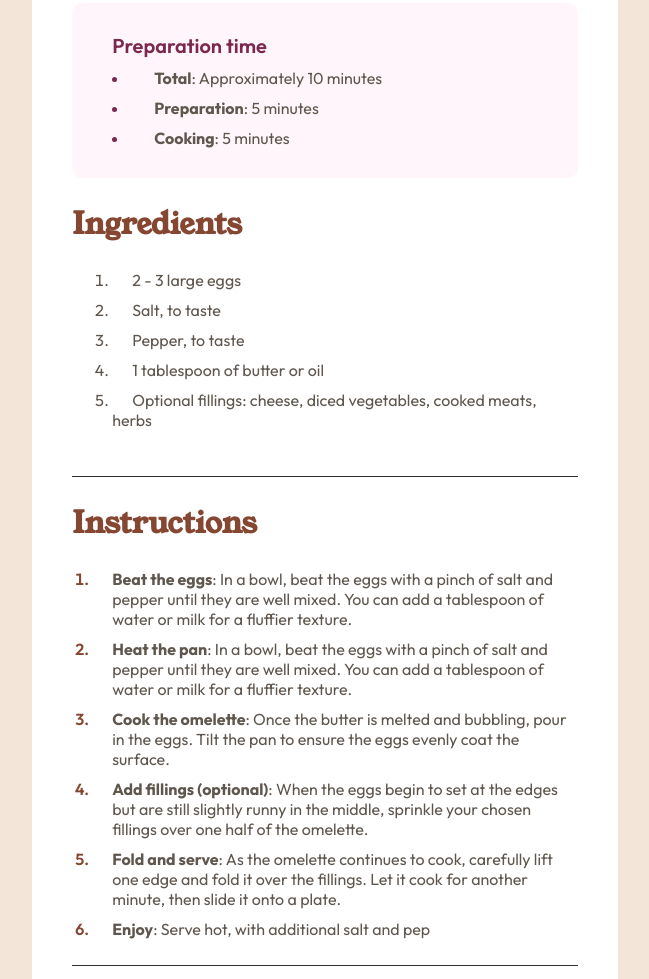
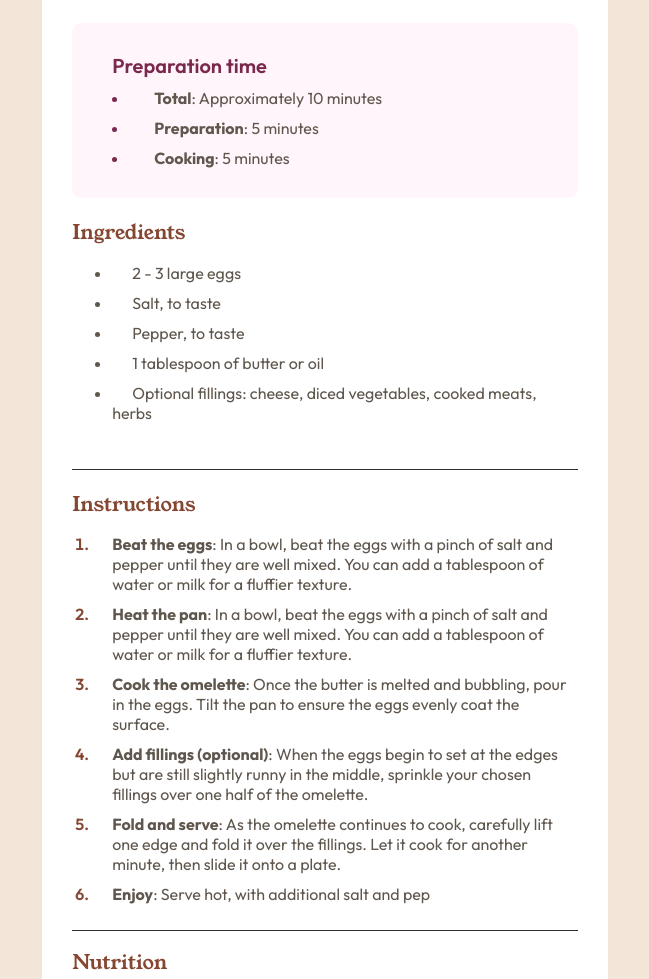
Before and after one commit to Kharmannn/frontendmentor_recipe-page, a plain HTML site: page index.html in a window 1280 px wide. Shown: the part 535-1514 px from the top of the page, without its empty margins (315-964 px from the left). Drawn offline with Linux system fonts and the light colour scheme.

Commit message:
added changes in div

```diff
--- a/index.html
+++ b/index.html
@@ -38,7 +38,7 @@
           <h2 class="title-not-h1">
             Ingredients
           </h2>
-          <ol class="card-ingredients-wrapper">
+          <ul class="card-ingredients-wrapper">
               <li class="ingredients-list">
                 <span class="ingredients-text">2 - 3 large eggs</span>
               </li>
@@ -54,8 +54,8 @@
               <li class="ingredients-list">
                 <span class="ingredients-text"> Optional fillings: cheese, diced vegetables, cooked meats, herbs</span>
               </li>
+          </ul>
         </div>
-          </ol>
         <div class="card-instructions card-section">
           <h2 class="title-not-h1">
             Instructions
@@ -68,7 +68,6 @@
                   until they are well mixed. You can add a tablespoon of water or milk for a fluffier texture.
                 </div>
               </li>
-
               <li class="inst-list">
                 <div class="inst-block">
                   <span class="inst-bold">Heat the pan</span>: In a bowl, beat the eggs with a pinch of salt and pepper
@@ -101,7 +100,6 @@
             </ol>
           </div>
         </div>
-
         <div class="card-ingredients">
           <h2 class="title-not-h1">
             Nutrition
--- a/styles.css
+++ b/styles.css
@@ -28,8 +28,8 @@ main {
     min-height: 100%;
     display: flex;
     justify-content: center;
-    margin-top: 70px;
-    margin-bottom: 70px;
+    margin-top: 60px;
+    margin-bottom: 30px;
     font-family: 'Outfit';
     color: var(--stone-600);
 }
@@ -38,7 +38,8 @@ main {
     background-color: var(--slate-white);
     width: 40%;
     height: 100%;
-    padding: 40px;
+    padding: 30px;
+    margin-top: 40px;
     border-radius: 20px;
 }
 
@@ -127,9 +128,10 @@ main {
 }
 
 .title-not-h1 {
-    font-size: 30px;
+    font-size: 20px;
     font-family: 'YoungSerif';
     color: var(--brown-800);
+    font-weight: 100;
 }
 
 .ol-inst {
@@ -161,6 +163,7 @@ main {
 footer {
     text-align: center;
     bottom: auto;
+    padding-bottom: 20px;
 }
 
 @media screen and (max-width: 1000px) {
@@ -180,6 +183,7 @@ footer {
 
     .title-not-h1 {
         font-size: 20px;
+        font-weight: 600;
     }
 
     .card-title {
```
Lines whose indentation alone changed are shown as unchanged.
